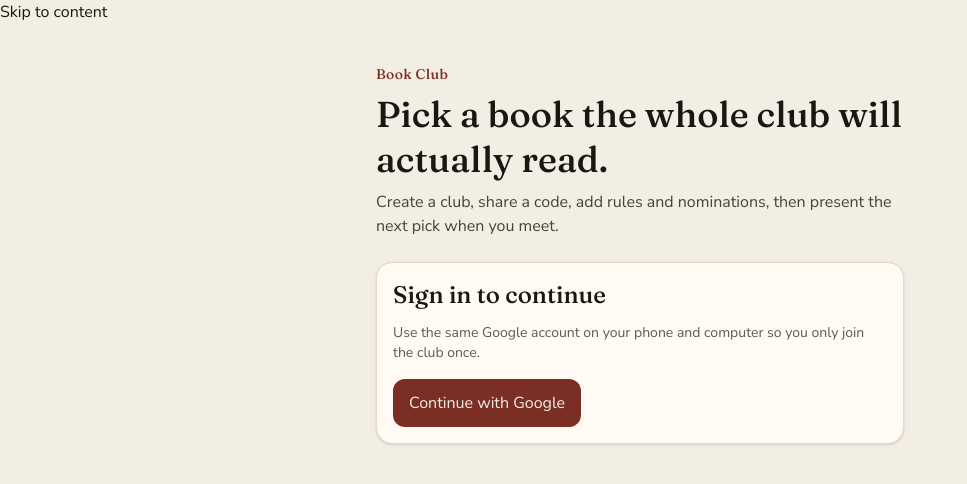
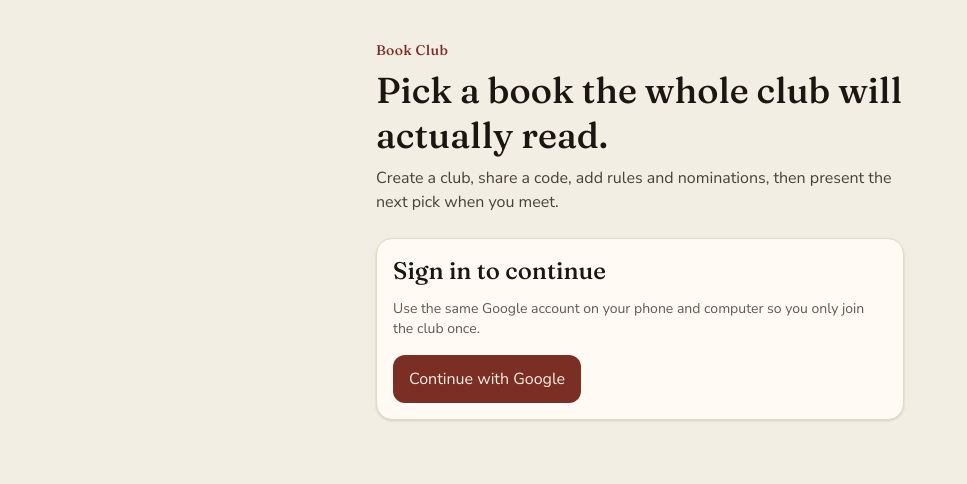
Before and after one commit to wrigh4d/family-book-club, a React (Vite) app: page / in a window 1280 px wide. Shown: the top 484 px of the page, without its empty margins (0-967 px from the left). Built offline with nearby package versions, Linux system fonts and the light colour scheme; no server answers.

Commit message:
Polish global CSS: safe-area helpers, skip link, loading pulse

```diff
--- a/src/index.css
+++ b/src/index.css
@@ -29,6 +29,23 @@ body {
     background: var(--color-cream);
     color: var(--color-ink);
     font-family: var(--font-sans);
+    -webkit-font-smoothing: antialiased;
+    -moz-osx-font-smoothing: grayscale;
+    -webkit-tap-highlight-color: transparent;
+    overscroll-behavior-y: contain;
+}
+
+::selection {
+    background: color-mix(in srgb, var(--color-burgundy) 28%, transparent);
+    color: var(--color-ink);
+}
+
+button,
+input,
+select,
+textarea,
+a {
+    touch-action: manipulation;
 }
 
 button,
@@ -64,6 +81,48 @@ button:disabled {
     cursor: not-allowed;
 }
 
+.skip-link {
+    position: absolute;
+    left: 0.75rem;
+    top: 0.75rem;
+    z-index: 100;
+    transform: translateY(-150%);
+    border-radius: 0.75rem;
+    background: var(--color-burgundy);
+    color: var(--color-cream);
+    padding: 0.65rem 1rem;
+    font-weight: 600;
+    text-decoration: none;
+    transition: transform 150ms ease;
+}
+
+.skip-link:focus {
+    transform: translateY(0);
+    outline: 2px solid var(--color-gold);
+    outline-offset: 2px;
+}
+
+.loading-pulse {
+    display: inline-block;
+    width: 0.65rem;
+    height: 0.65rem;
+    border-radius: 9999px;
+    background: var(--color-burgundy);
+    animation: loading-pulse 1s ease-in-out infinite;
+}
+
+@keyframes loading-pulse {
+    0%,
+    100% {
+        opacity: 0.35;
+        transform: scale(0.85);
+    }
+    50% {
+        opacity: 1;
+        transform: scale(1);
+    }
+}
+
 @keyframes shortlist-scroll {
     from {
         transform: translateX(0);
@@ -90,6 +149,11 @@ button:disabled {
 @media (prefers-reduced-motion: reduce) {
     .shortlist-ticker-track {
         animation: none;
+    }
+
+    .loading-pulse {
+        animation: none;
+        opacity: 0.7;
     }
 }
 
```
